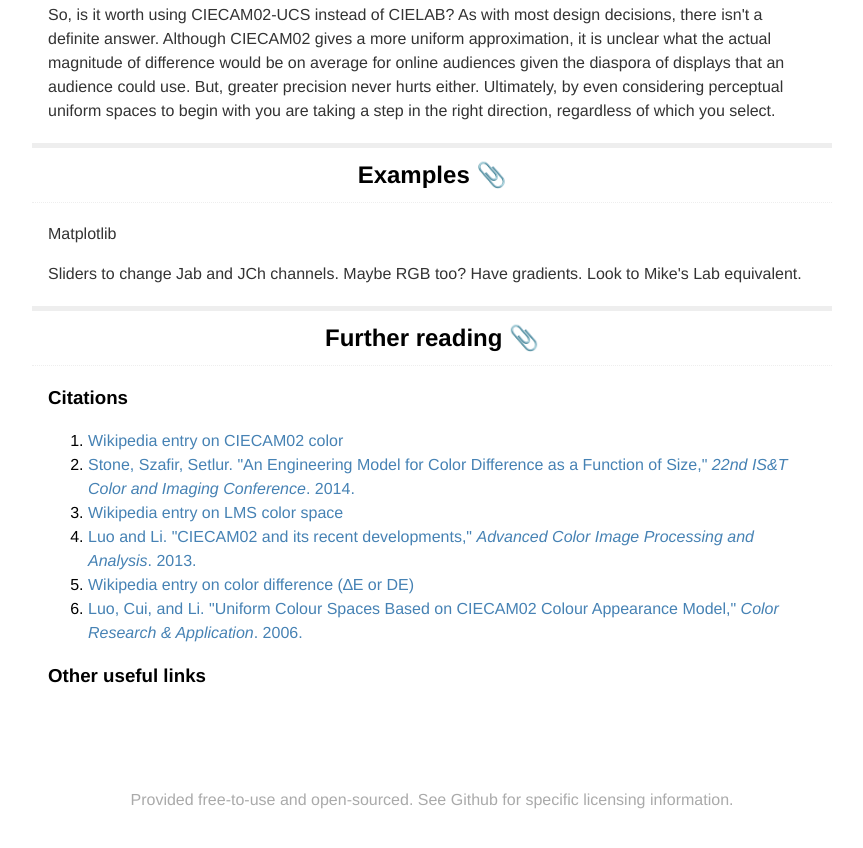
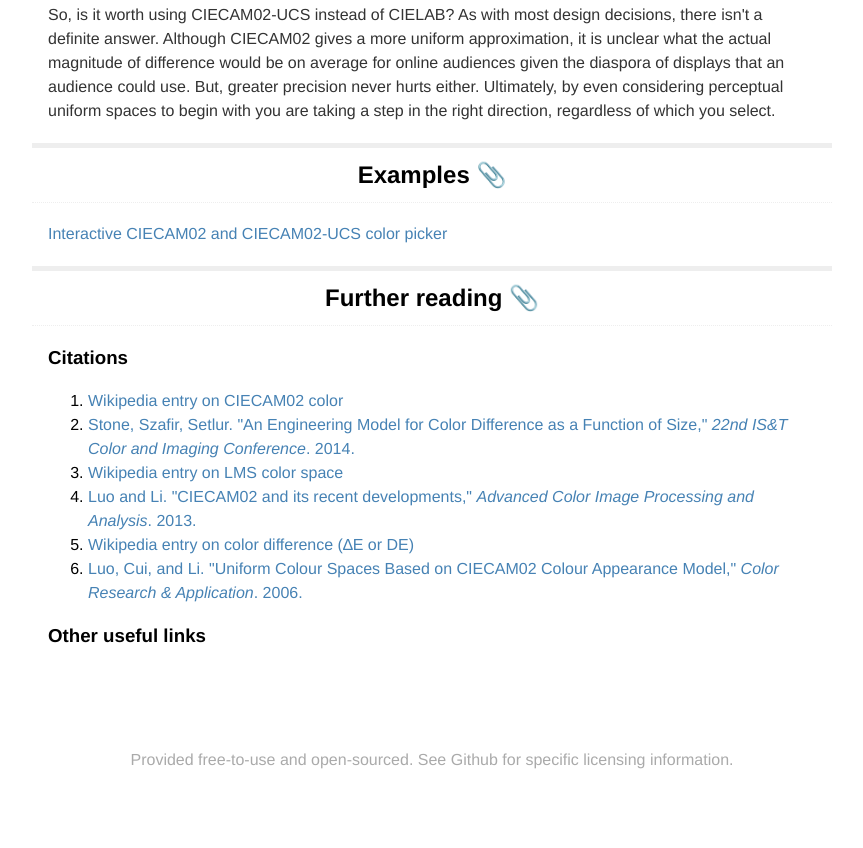
Before and after one commit to connorgr/d3-cam02, a website with bundled scripts: page index.html in a window 1280 px wide. Shown: the part 3093-3941 px from the top of the page, without its empty margins (208-1071 px from the left). Built offline with nearby package versions, Linux system fonts and the light colour scheme.

Commit message:
Update examples

```diff
--- a/index.html
+++ b/index.html
@@ -412,9 +412,7 @@ code {
 
 <h2>Examples <a name="examples" href="#examples">📎</a></h2>
 <section>
-  <p>Matplotlib</p>
-  <p>Sliders to change Jab and JCh channels. Maybe RGB too? Have gradients. Look
-    to Mike's Lab equivalent.</p>
+  <p><a href="http://bl.ocks.org/connorgr/0a299fe77d5c7feccd22e02f2ac5d69b">Interactive CIECAM02 and CIECAM02-UCS color picker</a></p>
 </section>
 
 <h2>Further reading <a name="furtherReading" href="#furtherReading">📎</a></h2>
```
